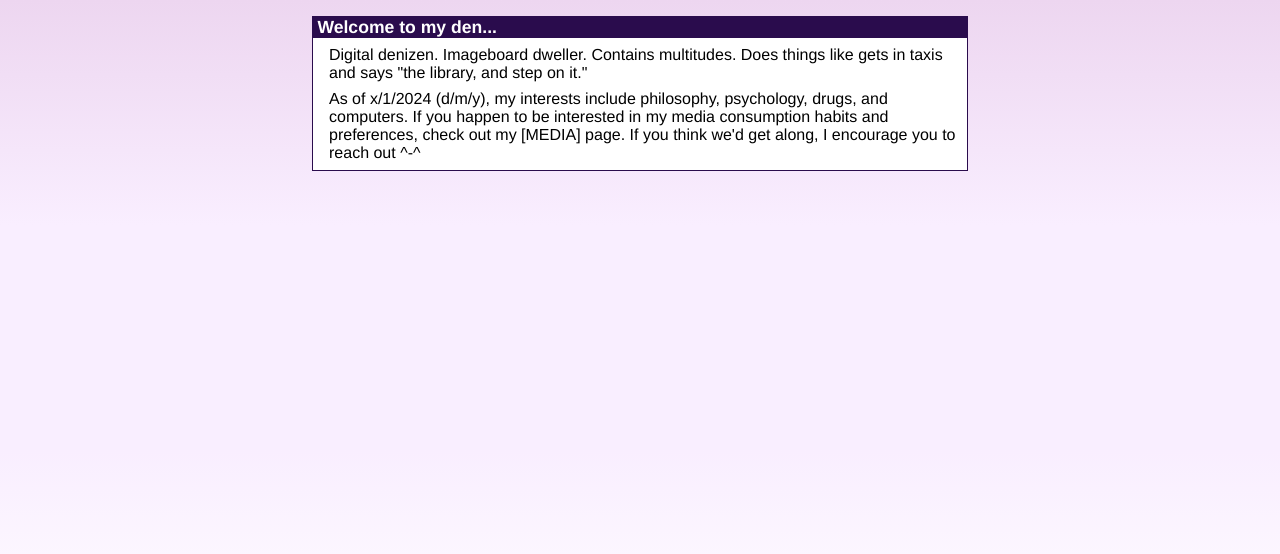
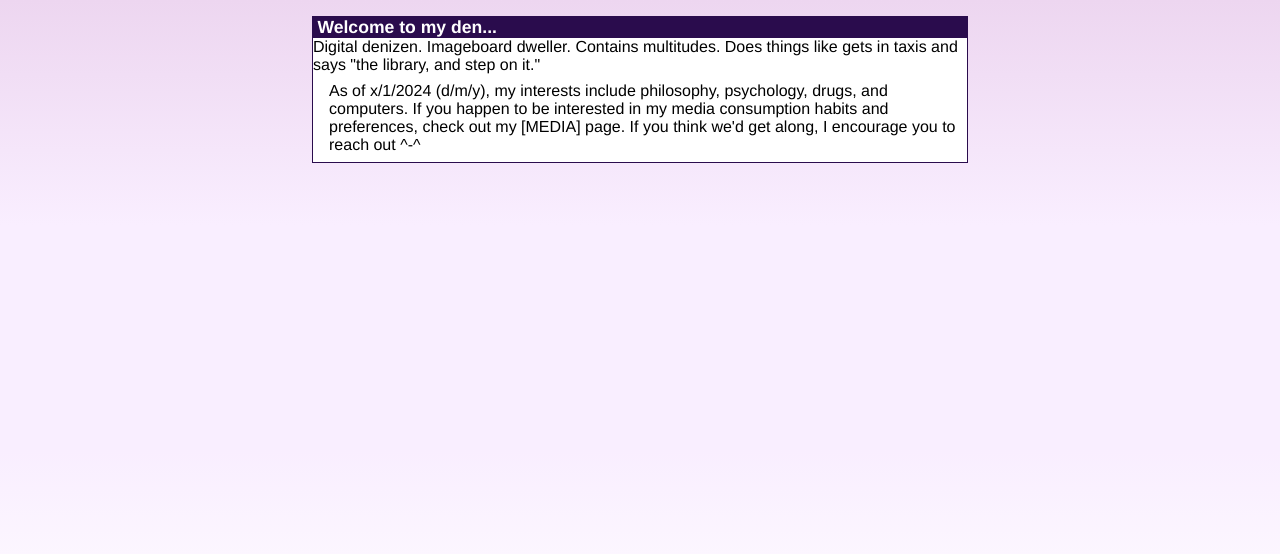
Before and after one commit to birdpath/birdpath.github.io, a Jekyll site: the page built from home.md, in a window 1280 px wide. Shown: the top 554 px of the page. Built offline with Jekyll 4.4.1, drawn with Linux system fonts in a browser that asks for light colours.

```diff
--- a/home.md
+++ b/home.md
@@ -6,7 +6,7 @@ title: hello page
   <div class="m_box_bar">
     <h2>Welcome to my den...</h2>
   </div>
-  <p> Digital denizen. Imageboard dweller. Contains multitudes. Does things like gets in taxis and says "the library, and step on it." </p>
+  Digital denizen. Imageboard dweller. Contains multitudes. Does things like gets in taxis and says "the library, and step on it."
   <p> As of x/1/2024 (d/m/y), my interests include philosophy, psychology, drugs, and computers. If you happen to be interested in my media consumption habits and preferences, check out my [MEDIA] page.
   If you think we'd get along, I encourage you to reach out ^-^ </p>
 </div>
```
